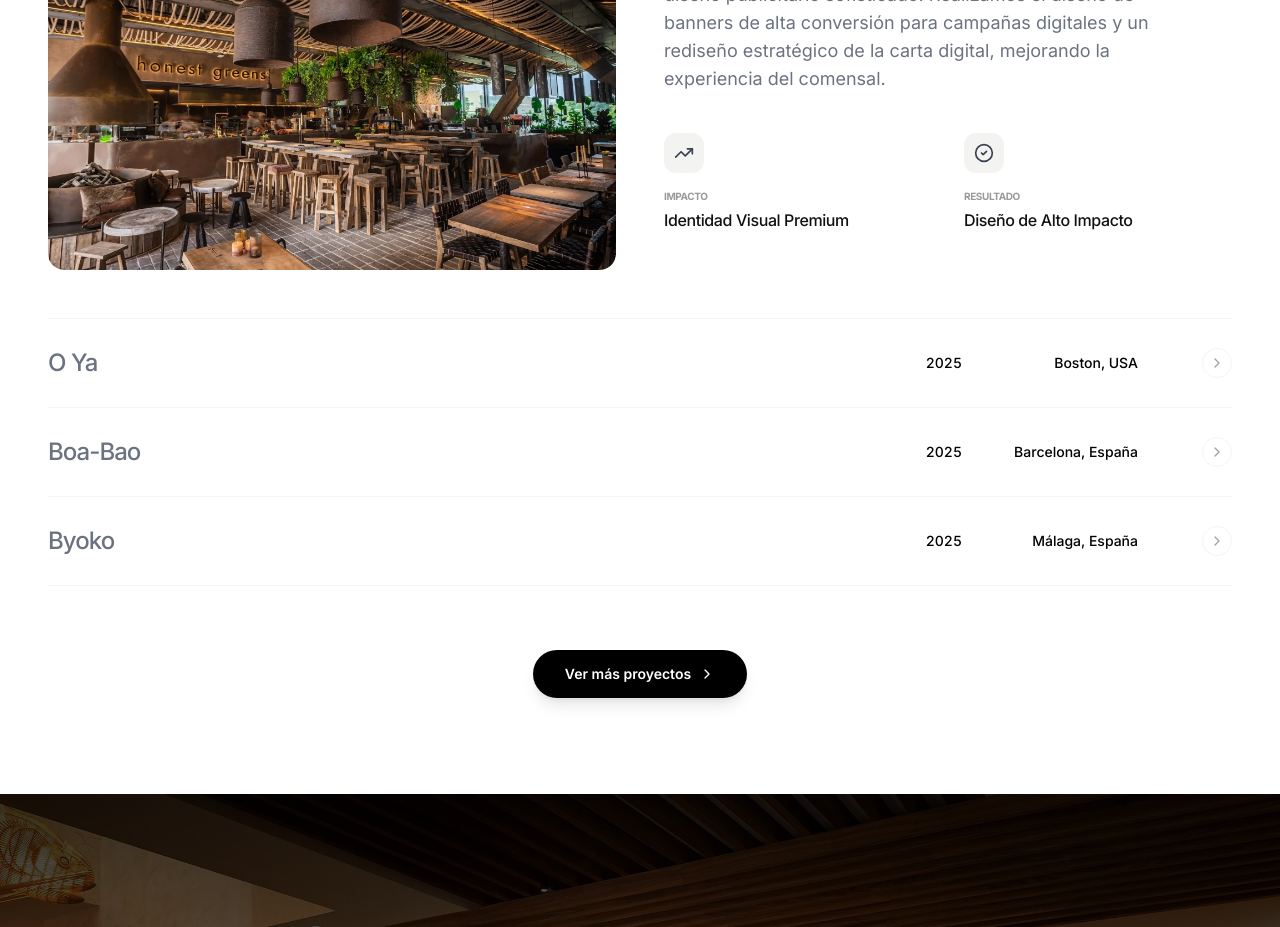
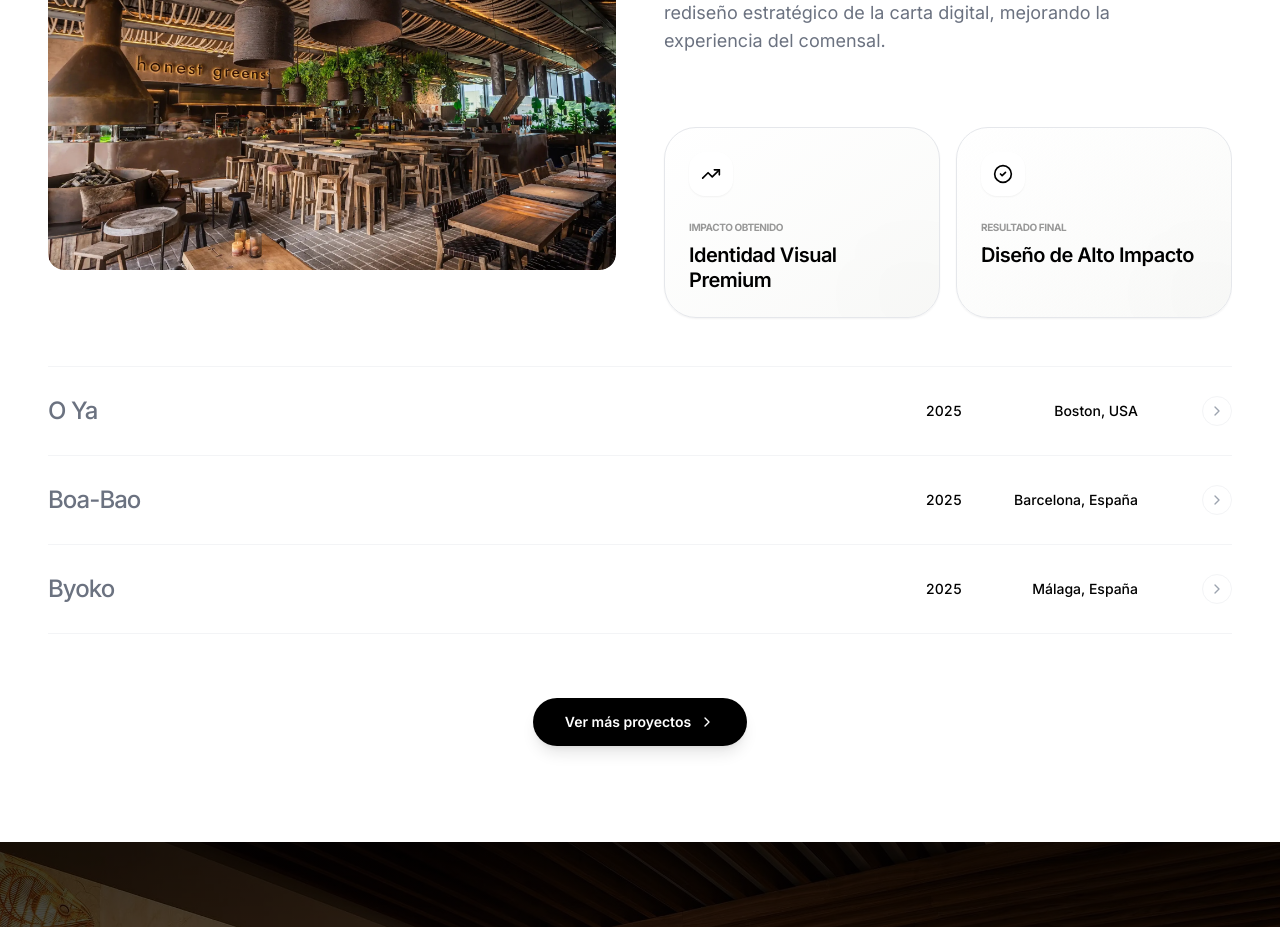
Before and after one commit to motionsmanagement/Motions, a React (Vite) app: page / in a window 1280 px wide. Shown: the part 3800-4727 px from the top of the page. Built offline with nearby package versions, Linux system fonts and the light colour scheme.

Commit message:
style: implement premium liquid glass cards for success stories results

```diff
--- a/components/SuccessStories.tsx
+++ b/components/SuccessStories.tsx
@@ -184,24 +184,37 @@
                                             {item.description}
                                         </p>
 
-                                        <div className="grid grid-cols-2 gap-8">
-                                            <div className="space-y-4">
-                                                <div className="w-10 h-10 bg-[#f3f4f1] rounded-xl flex items-center justify-center">
-                                                    <TrendingUp className="w-5 h-5 text-gray-700" />
+                                        <div className="grid grid-cols-1 sm:grid-cols-2 gap-4 mt-8">
+                                            {/* Liquid Glass Metric Card: Impacto */}
+                                            <div className="group/metric relative p-6 rounded-[2rem] bg-gradient-to-br from-white to-[#f3f4f1]/50 border border-[#e5e7eb] shadow-sm overflow-hidden transition-all duration-500 hover:shadow-xl hover:border-black/10">
+                                                <div className="absolute inset-0 bg-white/40 backdrop-blur-xl opacity-0 group-hover/metric:opacity-100 transition-opacity duration-500"></div>
+                                                <div className="relative z-10">
+                                                    <div className="w-11 h-11 bg-white rounded-2xl flex items-center justify-center shadow-sm mb-6 group-hover/metric:scale-110 transition-transform duration-500">
+                                                        <TrendingUp className="w-5 h-5 text-black" />
+                                                    </div>
+                                                    <div>
+                                                        <h4 className="text-[10px] font-bold text-black/40 mb-2 tracking-[0.2em] uppercase">Impacto Obtenido</h4>
+                                                        <p className="text-xl font-semibold text-black tracking-tight leading-tight">{item.impact}</p>
+                                                    </div>
                                                 </div>
-                                                <div>
-                                                    <h4 className="text-[10px] font-bold text-black/40 mb-1 tracking-[0.2em] uppercase">Impacto</h4>
-                                                    <p className="text-[#111] text-base font-medium tracking-tight whitespace-nowrap">{item.impact}</p>
+                                                {/* Decorative element */}
+                                                <div className="absolute -bottom-4 -right-4 w-20 h-20 bg-black/[0.02] rounded-full blur-2xl group-hover/metric:bg-black/[0.05] transition-colors"></div>
+                                            </div>
+
+                                            {/* Liquid Glass Metric Card: Resultado */}
+                                            <div className="group/metric relative p-6 rounded-[2rem] bg-gradient-to-br from-white to-[#f3f4f1]/50 border border-[#e5e7eb] shadow-sm overflow-hidden transition-all duration-500 hover:shadow-xl hover:border-black/10">
+                                                <div className="absolute inset-0 bg-white/40 backdrop-blur-xl opacity-0 group-hover/metric:opacity-100 transition-opacity duration-500"></div>
+                                                <div className="relative z-10">
+                                                    <div className="w-11 h-11 bg-white rounded-2xl flex items-center justify-center shadow-sm mb-6 group-hover/metric:scale-110 transition-transform duration-500">
+                                                        <CheckCircle2 className="w-5 h-5 text-black" />
+                                                    </div>
+                                                    <div>
+                                                        <h4 className="text-[10px] font-bold text-black/40 mb-2 tracking-[0.2em] uppercase">Resultado Final</h4>
+                                                        <p className="text-xl font-semibold text-black tracking-tight leading-tight">{item.result}</p>
+                                                    </div>
                                                 </div>
-                                            </div>
-                                            <div className="space-y-4">
-                                                <div className="w-10 h-10 bg-[#f3f4f1] rounded-xl flex items-center justify-center">
-                                                    <CheckCircle2 className="w-5 h-5 text-gray-700" />
-                                                </div>
-                                                <div>
-                                                    <h4 className="text-[10px] font-bold text-black/40 mb-1 tracking-[0.2em] uppercase">Resultado</h4>
-                                                    <p className="text-[#111] text-base font-medium tracking-tight whitespace-nowrap">{item.result}</p>
-                                                </div>
+                                                {/* Decorative element */}
+                                                <div className="absolute -bottom-4 -right-4 w-20 h-20 bg-black/[0.02] rounded-full blur-2xl group-hover/metric:bg-black/[0.05] transition-colors"></div>
                                             </div>
                                         </div>
                                     </div>
```
